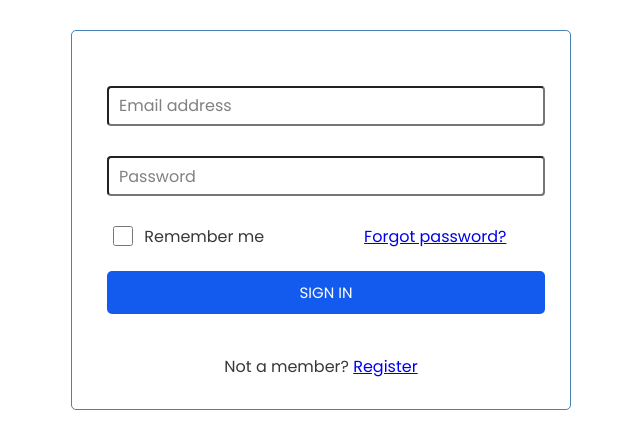
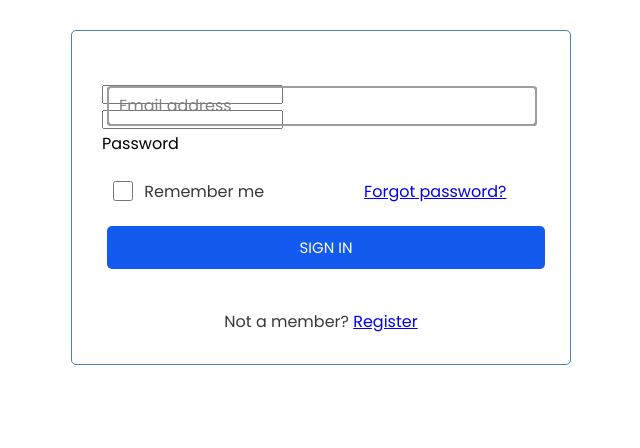
Before and after one commit to OlhaYarosh1/Login-Page, a React (Create React App) app: page / in a window 1280 px wide. Shown: the top 448 px of the page, without its empty margins (319-959 px from the left). Built offline with nearby package versions, Linux system fonts and the light colour scheme.

Commit message:
Added email input.

```diff
--- a/src/components/Form.js
+++ b/src/components/Form.js
@@ -2,14 +2,19 @@ const Form = () => {
   return (
     <form className='add-form'>
         <div className='form-control'>
-          <div><input type='text' required/>
-            <div className='email' for=''>Email address</div>
-          </div>
+            <div className='grayBorder' tabIndex='0'>
+              <input className='emailInputTop' type='text'></input>
+            </div>
+            <input className='emailInputBottom' type='text'></input>
+          <div className='blueBorder' tabIndex='0'></div>
+          <div className='placeholder'>Email address</div>
         </div>
         <div className='form-control'>
-          <div><input type='password' />
-            <div className='password' for=''>Password</div>
+          <div className='grayBorderPass' tabIndex='0'>
+            <input className='passwordInputTop' type='password' />
           </div>
+            <input className='passwordInputBottom' type='text'></input>
+            <div className='placeholderPass'>Password</div>
         </div>
         <div className='form-control form-control-check'>
             <input type='checkbox' />
--- a/src/index.css
+++ b/src/index.css
@@ -55,19 +55,62 @@ body {
   margin: 20px 0;
 }
 
-.form-control :focus~ .email {
-  top: 74px;
-  color: #125bee;
-  font-size: 14px;
+.grayBorder {
+  position: absolute;
+  width: 430px;
+  height: 40px;
+  margin: 5px;
+  padding: 3px 7px;
+  font-size: 17px;
+  border-radius: 4px;
+  border-color: #9d9d9d;
+  border-style: solid;
+  border-width: 2px;
+  z-index: 3;
+  background-color: transparent;
 }
 
-.form-control :focus~ .password {
-  top: 145px;
-  color: #125bee;
-  font-size: 14px;
+.blueBorder {
+  position: absolute;
+  width: 430px;
+  height: 40px;
+  margin: 5px;
+  padding: 3px 7px;
+  font-size: 17px;
+  border-radius: 4px;
+  border-color: #125bee;
+  border-top: transparent;
+  border-style: solid;
+  border-width: 2px;
+  z-index: 2;
+  background-color: transparent;
 }
 
-.form-control .email {
+.emailInputBottom {
+  position: absolute;
+  width: 420px;
+  height: 37px;
+  margin-top: 1%;
+  margin-left: 2%;
+  z-index: 1;
+  border-color: transparent;
+  background-color: transparent;
+  font-size: 16px;
+}
+
+.emailInputTop {
+  position: absolute;
+  width: 420px;
+  height: 37px;
+  margin-top: -2px;
+  margin-left: 3px;
+  z-index: 4;
+  border-color: transparent;
+  background-color: transparent;
+  font-size: 16px;
+}
+
+.placeholder {
   display: flex;
   position: absolute;
   top: 93px;
@@ -76,26 +119,32 @@ body {
   transition: top 0.25s ease-in,
   font-size 0.25s ease-in;
   padding: 0 2px;
+  user-select: none;
+  z-index: 0;
+  background-color: transparent;
 }
 
-.form-control .password {
-  display: block;
-  position: absolute;
-  top: 164px;
-  color: grey;
-  margin-left: 15px;
-  transition: top 0.25s ease-in,
-  font-size 0.25s ease-in;
-  padding: 0 2px;
+.emailInputBottom:focus {
+  outline: none;
 }
 
-.form-control input {
-  width: 100%;
-  height: 40px;
-  margin: 5px;
-  padding: 3px 7px;
-  font-size: 17px;
-  border-radius: 4px;
+.emailInputTop:focus {
+  outline: none;
+}
+
+.grayBorder:focus-within {
+  border-color: transparent;
+  border: none;
+  background:
+   linear-gradient(#125bee , #125bee)top left/ 2% 1px,
+   linear-gradient(#125bee , #125bee)top right/ 73% 1px;
+   background-repeat: no-repeat;
+}
+
+.grayBorder:focus-within~.placeholder{
+  top: 74px;
+  color: #125bee;
+  font-size: 14px;
 }
 
 .form-control-check {
@@ -104,12 +153,19 @@ body {
   justify-content: space-between;
 }
 
+
 .form-control-check label {
   flex: 1.5;
   color: #393939;
 }
 
 .form-control-check input {
+  width: 100%;
+  height: 40px;
+  margin: 5px;
+  padding: 3px 7px;
+  font-size: 17px;
+  border-radius: 4px;
   flex: 0.22;
   height: 20px;
 }
```
